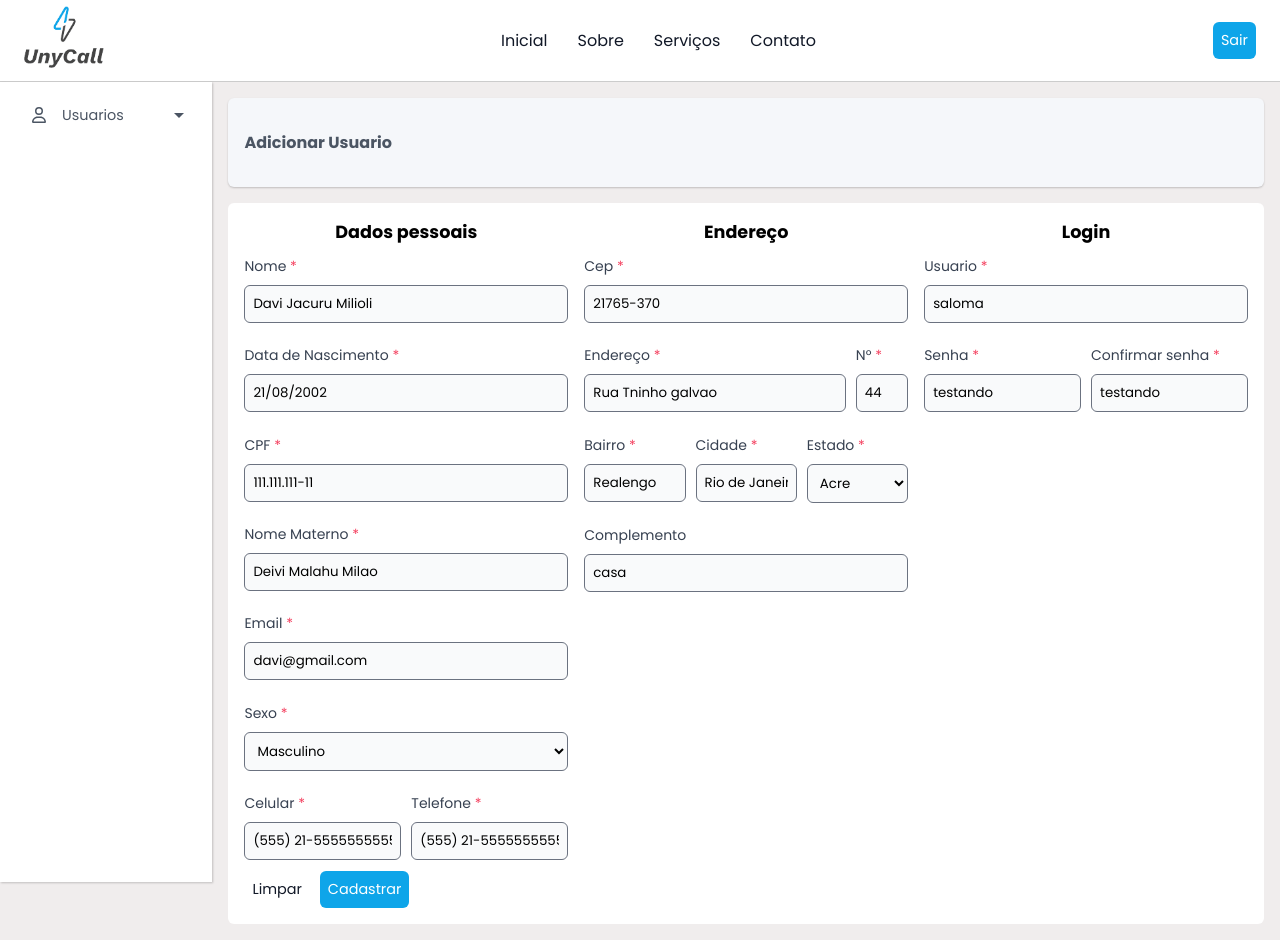
After one commit to davimilioli/unycall, a PHP site: page /pages/cliente/adicionar_usuario.php in a window 1280 px wide. The commit adds this page. Run offline with PHP 8.4, Linux system fonts and the light colour scheme.

Commit message:
pagina cadastro de usuario

```diff
--- a/pages/cadastro/cadastro.php
+++ b/pages/cadastro/cadastro.php
@@ -175,9 +175,8 @@
 
             </div>
         </div>
-        </div>
     </section>
-    <script src="../../assets/js/cadastro-form.js"></script>
+<!--     <script src="../../assets/js/cadastro-form.js"></script> -->
 </body>
 
 </html>
--- /dev/null
+++ b/pages/cliente/adicionar_usuario.php
@@ -0,0 +1,184 @@
+<?php
+session_start();
+require_once(__DIR__ . '/Sistema.php');
+
+
+$sistema = new Sistema($pdo);
+?>
+
+<!DOCTYPE html>
+<html lang="pt-BR">
+
+<head>
+    <meta charset="UTF-8">
+    <meta name="viewport" content="width=device-width, initial-scale=1.0">
+    <link rel="shortcut icon" href="../../assets/img/favicon.ico" type="image/x-icon">
+    <title>Administração</title>
+    <link rel="stylesheet" href="../../assets/css/css/style.css">
+</head>
+
+<body>
+    <?php require_once(__DIR__ . '/layout/includes/header.php'); ?>
+    <div class="page-cliente">
+        <?php require_once(__DIR__ . '/layout/includes/aside.php'); ?>
+        <main class="page-cliente-editar">
+            <div class="category-title">
+                <h4>Adicionar Usuario</h4>
+            </div>
+            <div class="form-content">
+                <div class="loading hide">
+                    <div class="loading-content">
+                        <div class="spinner-one">
+                            <div class="spinner-two"></div>
+                        </div>
+                        <p class="loading-message">aaaa</p>
+                    </div>
+                </div>
+                <form method="POST" action="../cadastro/cadastro_action.php" class="form">
+                    <div class="form-container">
+                        <div class="form-category">
+                            <h2>Dados pessoais</h2>
+                            <div class="form-group">
+                                <label for="nome">Nome <span>*</span></label>
+                                <input type="text" name="nome" id="nome" value="Davi Jacuru Milioli">
+                            </div>
+                            <div class="form-group">
+                                <label for="data-nascimento">Data de Nascimento <span>*</span></label>
+                                <input type="text" name="nascimento" id="data-nascimento" value="21/08/2002">
+                            </div>
+                            <div class="form-group">
+                                <label for="cpf">CPF <span>*</span></label>
+                                <input type="text" name="cpf" id="cpf" value="111.111.111-11">
+                            </div>
+                            <div class="form-group">
+                                <label for="nomeMaterno">Nome Materno <span>*</span></label>
+                                <input type="text" name="nomeMaterno" id="nomeMaterno" value="Deivi Malahu Milao">
+                            </div>
+                            <div class="form-group">
+                                <label for="email">Email <span>*</span></label>
+                                <input type="text" name="email" id="email" value="davi@gmail.com">
+                            </div>
+                            <div class="form-group">
+                                <label for="">Sexo <span>*</span></label>
+                                <select name="sexo" required>
+                                    <option value="">Sexo</option>
+                                    <option value="masculino"selected > Masculino</option>
+                                    <option value="feminino">Feminino</option>
+                                    <option value="outros">Outros</option>
+                                </select>
+                            </div>
+                            <div class="inputs-group">
+                                <div class="form-group">
+                                    <label for="celular">Celular <span>*</span></label>
+                                    <input type="text" name="celular" id="celular" value="(555) 21-5555555555">
+                                </div>
+                                <div class="form-group">
+                                    <label for="telefone">Telefone <span>*</span></label>
+                                    <input type="text" name="telefone" id="telefone" value="(555) 21-5555555555">
+                                </div>
+                            </div>
+                        </div>
+                        <div class="form-category endereco">
+                            <h2>Endereço</h2>
+                            <div class="form-group">
+                                <label for="cep">Cep <span>*</span></label>
+                                <input type="text" name="cep" id="cep" value="21765-370">
+                            </div>
+                            <div class="inputs-group endereco">
+                                <div class="form-group">
+                                    <label for="endereco">Endereço <span>*</span></label>
+                                    <input type="text" name="endereco" id="endereco" value="Rua Tninho galvao">
+                                </div>
+                                <div class="form-group numero">
+                                    <label for="numend">N° <span>*</span></label>
+                                    <input type="text" name="numend" id="numend" value="44">
+                                </div>
+                            </div>
+                            <div class="inputs-group">
+                                <div class="form-group">
+                                    <label for="bairro">Bairro <span>*</span></label>
+                                    <input type="text" name="bairro" id="bairro" value="Realengo">
+                                </div>
+                                <div class="form-group">
+                                    <label for="cidade">Cidade <span>*</span></label>
+                                    <input type="text" name="cidade" id="cidade" value="Rio de Janeiro">
+                                </div>
+                                <div class="form-group">
+                                    <label for="estado">Estado <span>*</span></label>
+                                        <select id="estado" name="estado" data-input-address required>
+                                        <option>Estado</option>
+                                        <option value="AC" selected>Acre</option>
+                                        <option value="AL">Alagoas</option>
+                                        <option value="AP">Amapá</option>
+                                        <option value="AM">Amazonas</option>
+                                        <option value="BA">Bahia</option>
+                                        <option value="CE">Ceará</option>
+                                        <option value="DF">Distrito Federal</option>
+                                        <option value="ES">Espírito Santo</option>
+                                        <option value="GO">Goiás</option>
+                                        <option value="MA">Maranhão</option>
+                                        <option value="MT">Mato Grosso</option>
+                                        <option value="MS">Mato Grosso do Sul</option>
+                                        <option value="MG">Minas Gerais</option>
+                                        <option value="PA">Pará</option>
+                                        <option value="PB">Paraíba</option>
+                                        <option value="PR">Paraná</option>
+                                        <option value="PE">Pernambuco</option>
+                                        <option value="PI">Piauí</option>
+                                        <option value="RJ">Rio de Janeiro</option>
+                                        <option value="RN">Rio Grande do Norte</option>
+                                        <option value="RS">Rio Grande do Sul</option>
+                                        <option value="RO">Rondônia</option>
+                                        <option value="RR">Roraima</option>
+                                        <option value="SC">Santa Catarina</option>
+                                        <option value="SP">São Paulo</option>
+                                        <option value="SE">Sergipe</option>
+                                        <option value="TO">Tocantins</option>
+                                    </select>
+                                </div>
+                            </div>
+                            <div class="form-group">
+                                <label for="complemento">Complemento</label>
+                                <input type="text" name="complemento" id="complemento" value="casa">
+                            </div>
+                        </div>
+                        <div class="form-category">
+                        <h2>Login</h2>
+                        <div class="form-group">
+                            <label for="login">Usuario <span>*</span></label>
+                            <input type="text" name="loginCadastro" id="login" minlength="6" maxlength="6" 1 required value="saloma">
+                        </div>
+                        <div class="inputs-group">
+                            <div class="form-group">
+                                <label for="senha">Senha <span>*</span></label>
+                                <input type="text" name="senhaCadastro" id="senha" required value="testando">
+                            </div>
+                            <div class="form-group">
+                                <label for="confirmar-senha">Confirmar senha <span>*</span></label>
+                                <input type="text" name="confirmar-senha" id="confirmar-senha" required value="testando">
+                            </div>
+                        </div>
+                        </div>
+                    </div>
+                    <div class="form-buttons">
+                        <div class="form-actions">
+                            <?php if (isset($_GET['erro'])) :  ?>
+                                <div class="message_error">
+                                    <p>
+                                        <img src="/assets/img/icons/danger.svg">E-mail já cadastrado
+                                    </p>
+                                </div>
+                            <?php endif ?>
+                            <input type="reset" value="Limpar" id="limpar" class="btn secondary">
+                            <input type="submit" value="Cadastrar" class="btn" id="cadastrar">
+                        </div>
+                    </div>
+                </form>
+                <div class="modal-exclude"></div>
+            </div>
+        </main>
+    </div>
+<!--    <script src="../../assets/js/cadastro-form.js"></script> -->
+</body>
+
+</html>
--- a/pages/cliente/layout/includes/aside.php
+++ b/pages/cliente/layout/includes/aside.php
@@ -12,6 +12,9 @@
                 <ul class="aside-list">
                     <li class="aside-list-item">
                         <a href="./lista_usuarios.php">Lista de Usuarios</a>
+                    </li>
+                    <li class="aside-list-item">
+                        <a href="./adicionar_usuario.php">Adicionar Usuario</a>
                     </li>
                 </ul>
             </nav>
--- a/pages/cliente/lista_usuarios.php
+++ b/pages/cliente/lista_usuarios.php
@@ -32,7 +32,7 @@ require_once(__DIR__ . '../modulos/modulos.php');
             <div class="category-title">
                 <h4>Lista Usuarios</h4>
                 <div>
-                    <a href="#" class="btn">
+                    <a href="adicionar_usuario.php" class="btn">
                         <img src="/assets/img/icons/plus.svg">Adicionar Usuario
                     </a>
                 </div>
```
Also changed, not shown: pages/cadastro/cadastro_action.php (+74 -2 lines).
